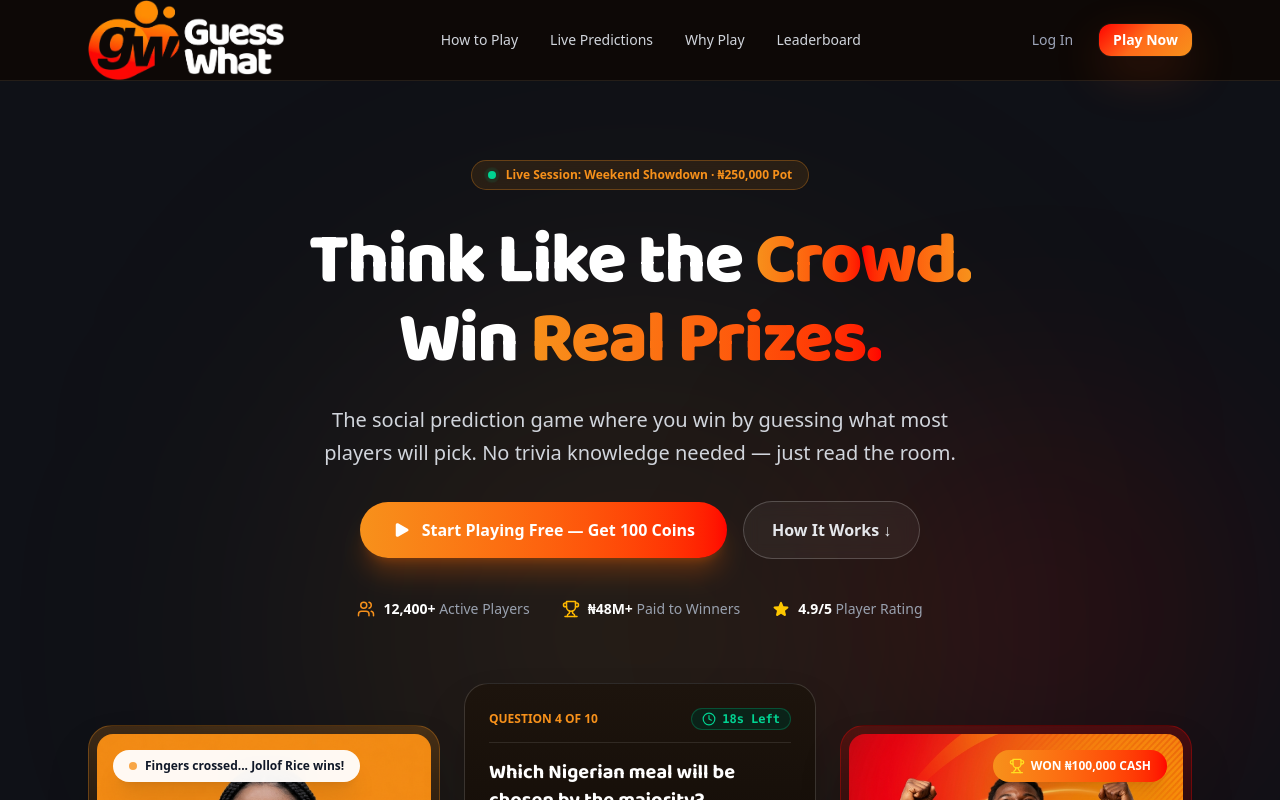
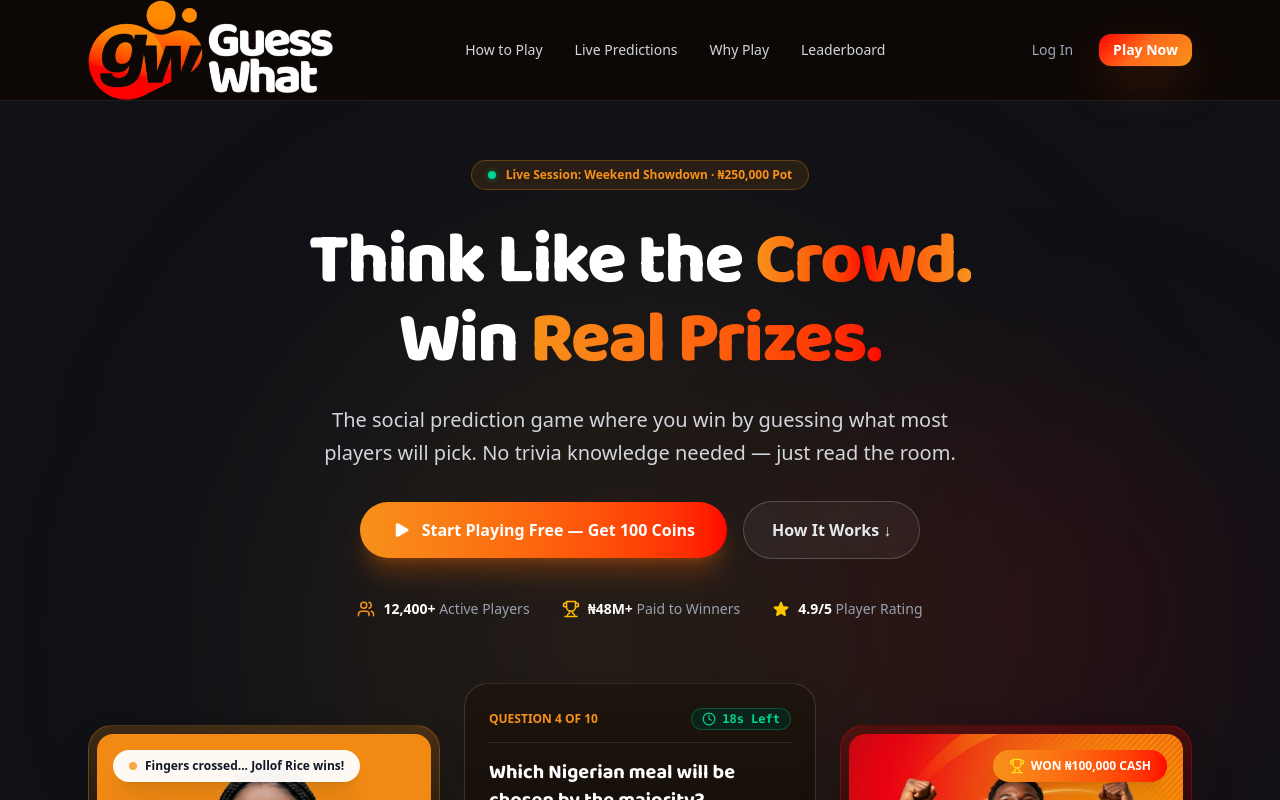
Before and after one commit to Divinity1210/GuessWhatNG, a Next.js app: page / in a window 1280 px wide. Shown: the top 800 px of the page. Built offline with nearby package versions, Linux system fonts and the light colour scheme.

Commit message:
fix: proper transparent logo PNG, header logo 100px, remove blend mode hack

```diff
--- a/src/components/ui/Logo.tsx
+++ b/src/components/ui/Logo.tsx
@@ -13,7 +13,7 @@ export function Logo({
 }: LogoProps) {
   /* Height-based sizing — the official lockup is 463×189 (wide horizontal) */
   const heightMap = {
-    xs: 80,   // navbar / tight header
+    xs: 100,  // navbar / tight header
     sm: 80,   // sidebar
     md: 120,  // standard display
     lg: 150,  // hero / auth pages
@@ -30,18 +30,13 @@ export function Logo({
       style={{
         height: `${h}px`,
         width: "auto",
-        mixBlendMode: "screen",
       }}
     />
   );
 
   if (href) {
     return (
-      <Link
-        href={href}
-        className="inline-block"
-        style={{ mixBlendMode: "screen" }}
-      >
+      <Link href={href} className="inline-block">
         {content}
       </Link>
     );
```
